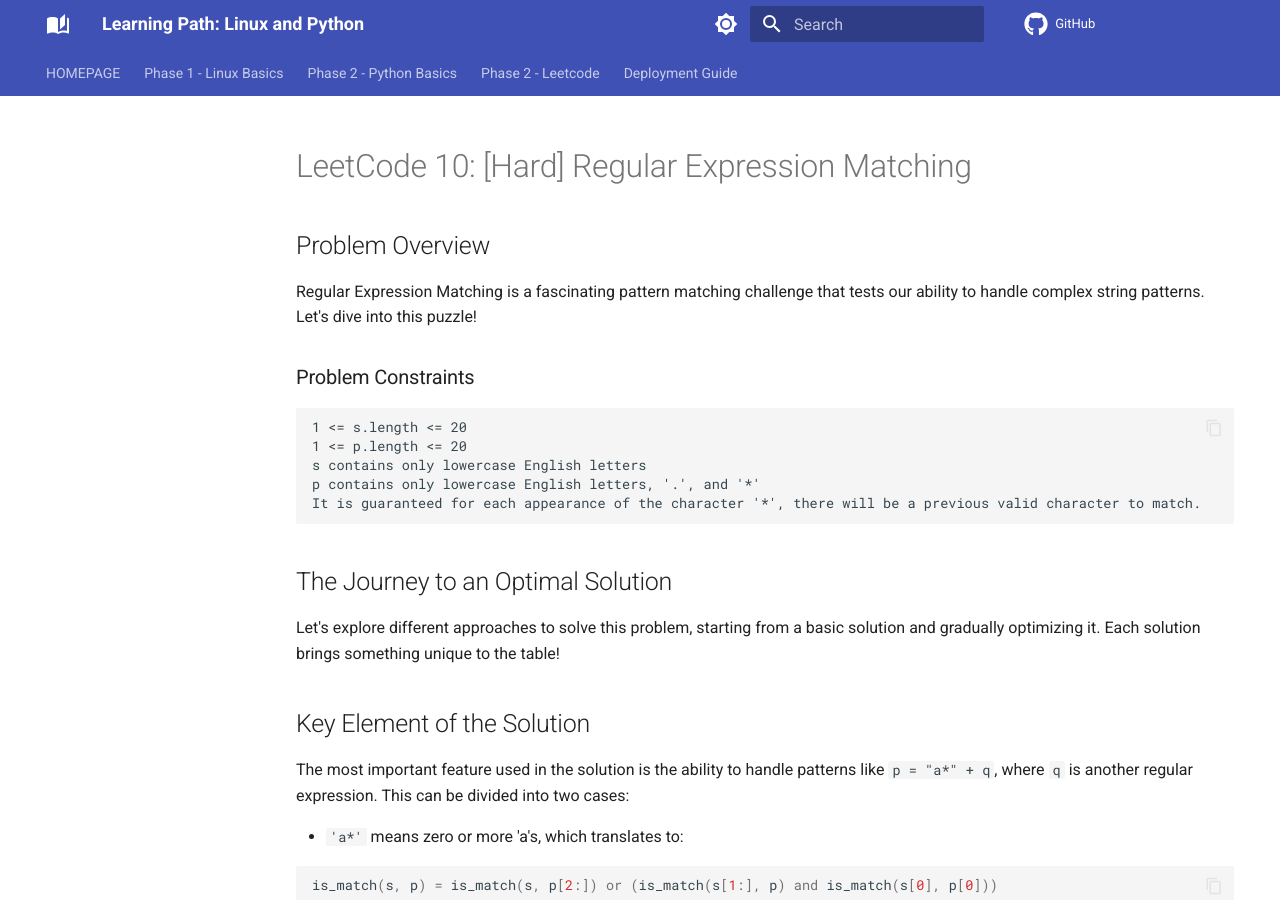
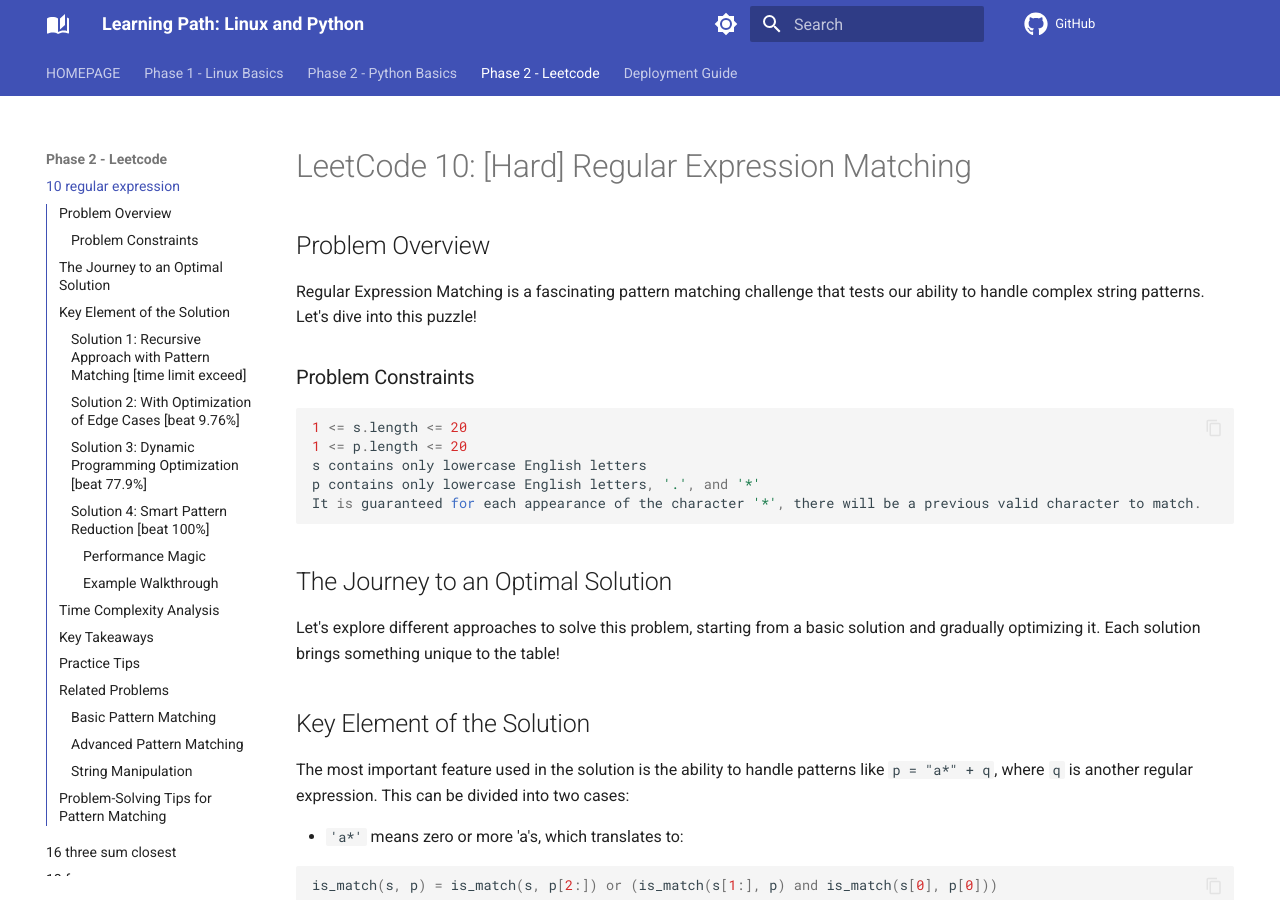
Before and after one commit to tsiendragon/learning, an MkDocs documentation site: the page built from docs/book/phase2/leetcode/10_regular_expression.md, in a window 1280 px wide and 900 px high. Built offline with MkDocs 1.6.1 and Material for MkDocs 9.7.7, drawn with Linux system fonts in a browser that asks for light colours; comment, search, counter and statistics services are not loaded.

Commit message:
update mkdocs and index

````diff
--- a/docs/book/phase2/leetcode/10_regular_expression.md
+++ b/docs/book/phase2/leetcode/10_regular_expression.md
@@ -6,7 +6,7 @@
 
 ### Problem Constraints
 
-```
+```python
 1 <= s.length <= 20
 1 <= p.length <= 20
 s contains only lowercase English letters
--- a/docs/index.html
+++ b/docs/index.html
@@ -380,6 +380,11 @@
             <div class="section">
                 <h2><i class="fas fa-code"></i>Phase 2 - LeetCode Problems</h2>
                 <ul>
+                    li>
+                        <a href="book/phase2/leetcode/10_regular_expression.html">
+                            <i class="fas fa-code"></i>16 Three Sum Closest
+                        </a>
+                    </li>
                     <li>
                         <a href="book/phase2/leetcode/16_3sum_closest.html">
                             <i class="fas fa-code"></i>16 Three Sum Closest
--- a/mkdocs.yml
+++ b/mkdocs.yml
@@ -30,6 +30,7 @@
     - Best Practices: book/phase2/python_basics/05_best_practices.md
     - Algorithms & Techniques: book/phase2/python_basics/06_algorithms_techniques.md
   - Phase 2 - Leetcode:
+    - 10 regular expression: book/phase2/leetcode/10_regular_expression.md
     - 16 three sum closest: book/phase2/leetcode/16_3sum_closest.md
     - 18 four sum: book/phase2/leetcode/18_4sum.md
   - Deployment Guide: book/mkdocs_deployment_guide.md
````
